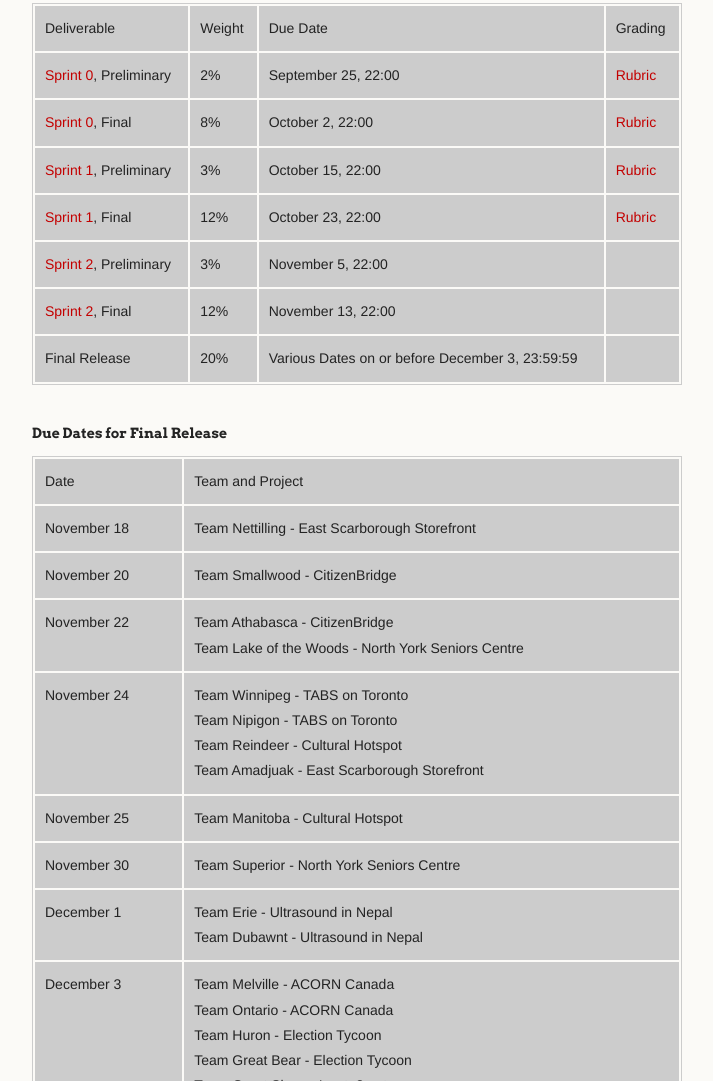
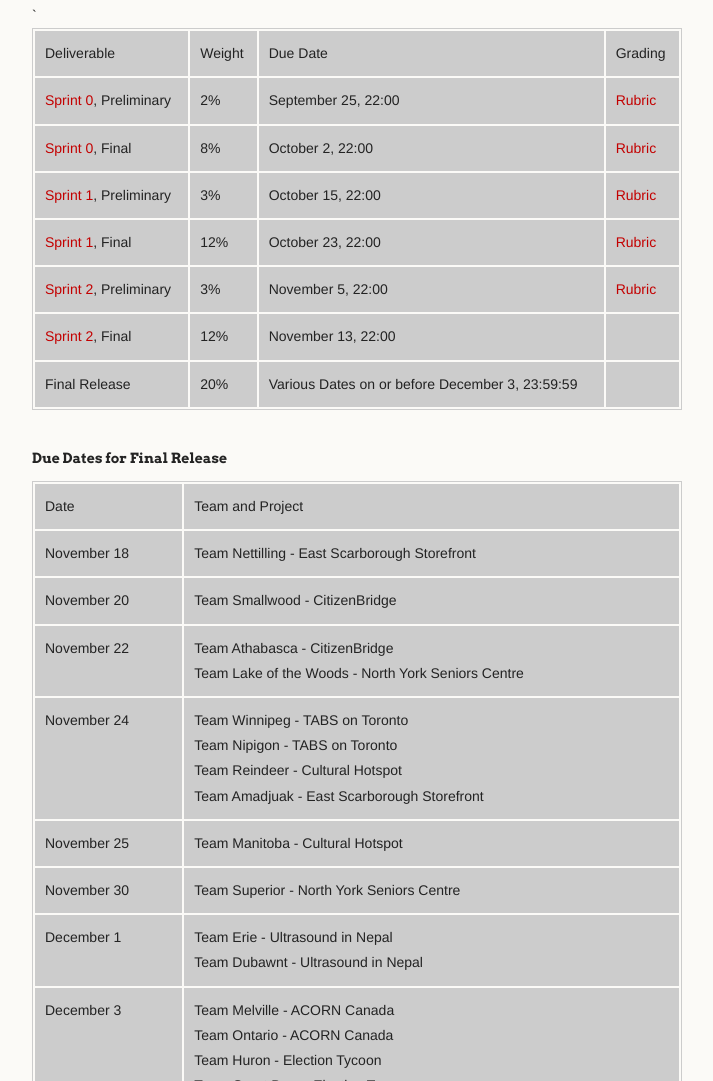
Before and after one commit to CSC301H-Fall2013/CSC301H-Fall2013.github.io, a plain HTML site: page index.html in a window 1280 px wide. Shown: the part 1418-2499 px from the top of the page, without its empty margins (278-991 px from the left). Drawn offline with Linux system fonts and the light colour scheme.

Commit message:
Add sprint 2 preliminary rubric.

```diff
--- a/index.html
+++ b/index.html
@@ -124,8 +124,8 @@
 	<td><a href="assignments/sprint1.html">Sprint 1</a>, Final</td><td>12%</td><td>October 23, 22:00</td><td><a href="assignments/sprint1-final-rubric.pdf">Rubric</a></td>
 </tr>
 <tr>
-	<td><a href="assignments/sprint2.html">Sprint 2</a>, Preliminary</td><td>3%</td><td>November 5, 22:00</td><td>&nbsp;</td>
-</tr>
+	<td><a href="assignments/sprint2.html">Sprint 2</a>, Preliminary</td><td>3%</td><td>November 5, 22:00</td><td><a hef="assignments/sprint2-preliminary-rubric.pdf">Rubric</a></td>
+</tr>`
 <tr>
 	<td><a href="assignments/sprint2.html">Sprint 2</a>, Final</td><td>12%</td><td>November 13, 22:00</td><td>&nbsp;</td>
 </tr>
```
Also changed, not shown: 1 other file.
